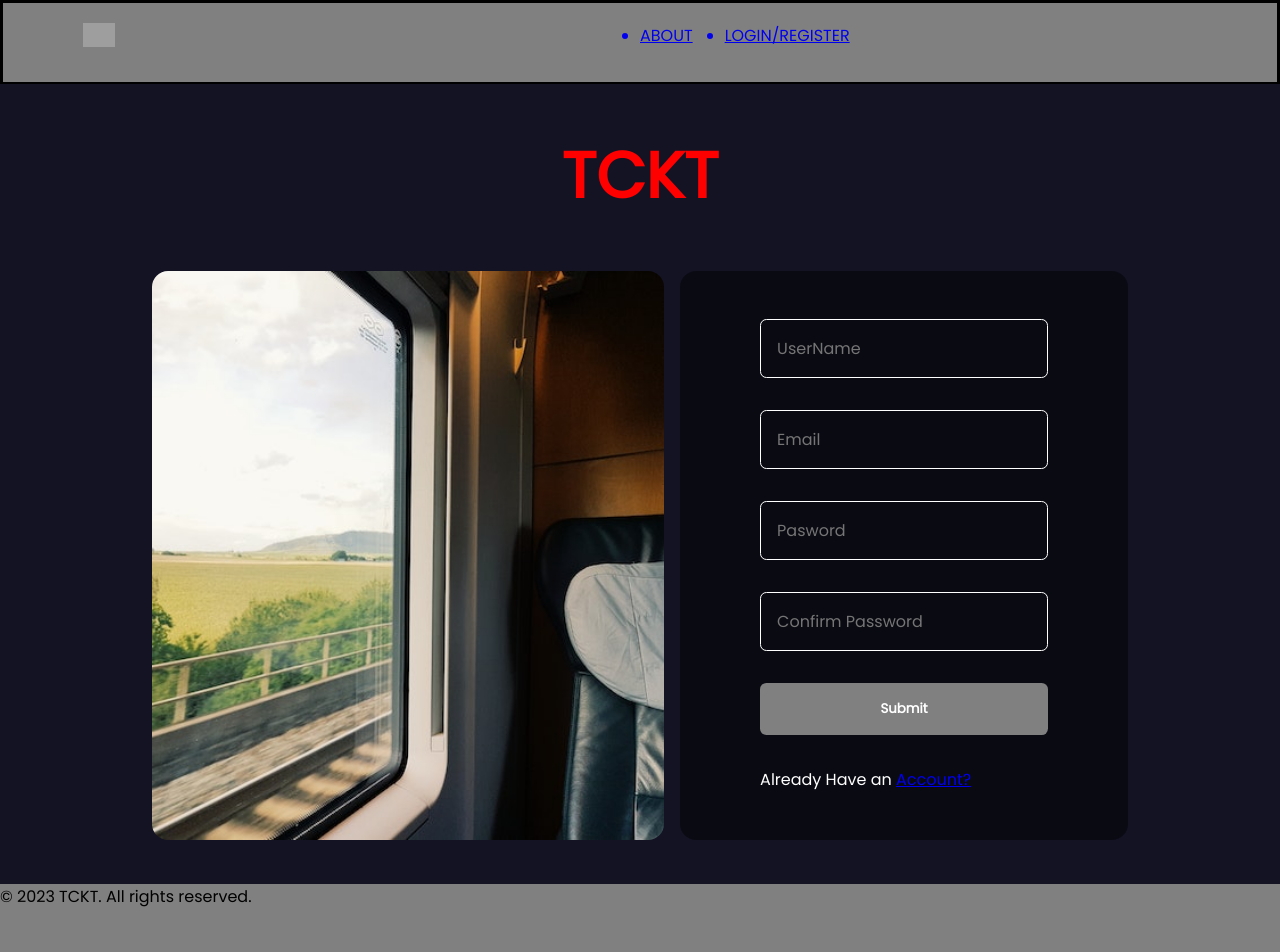
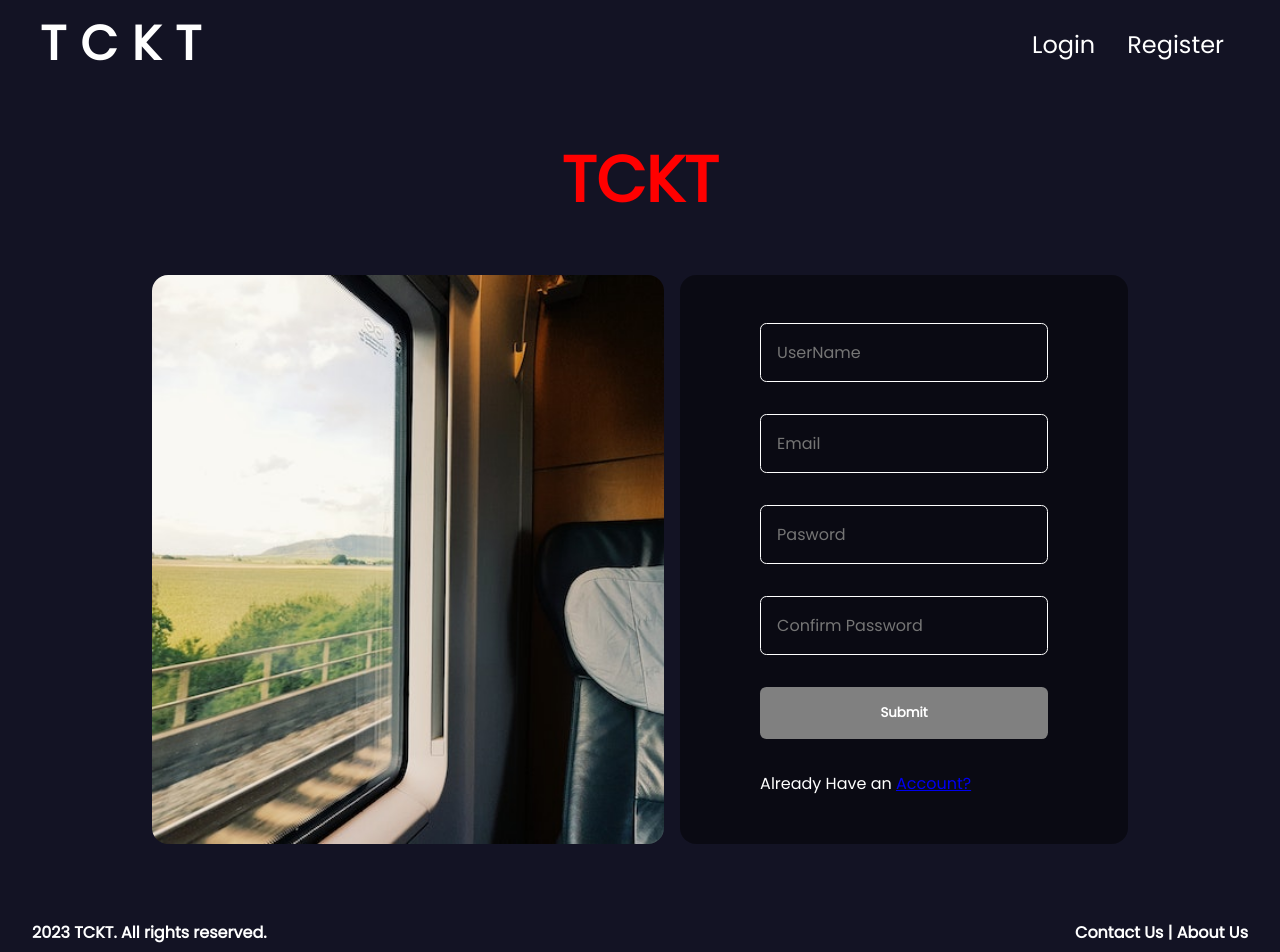
Before and after one commit to kaunfused/train, a React (Vite) app: page / in a window 1280 px wide. Shown: the top 952 px of the page. Before the commit the page ends 909 px from the top, so only its background shows below. Built offline with nearby package versions, Linux system fonts and the light colour scheme; grey boxes are pictures that could not be loaded.

Commit message:
navbar and footer added

```diff
--- a/src/App.jsx
+++ b/src/App.jsx
@@ -1,3 +1,4 @@
+import axios from "axios";
 import { createBrowserRouter, RouterProvider } from "react-router-dom";
 import "./App.css";
 import {
@@ -9,7 +10,6 @@ import {
   Base,
 } from "./components/index";
 import { loader as TrainInfo } from "./components/Trains";
-import { loader as book } from "./components/Booking";
 
 const router = createBrowserRouter([
   {
@@ -36,7 +36,10 @@ const router = createBrowserRouter([
       {
         path: "booking_details",
         element: <Booking />,
-        loader: book,
+        loader: async () => {
+          let resp = await axios.get("http://localhost:5000/get_booking")
+          return resp;
+        }
       },
     ],
   },
--- a/src/components/Booking.jsx
+++ b/src/components/Booking.jsx
@@ -1,14 +1,10 @@
-import axios from "axios";
 import { useLoaderData } from "react-router-dom";
 
-export const loader = async () => {
-  let data = await axios.get("/booking");
-  return data;
-};
 
 function Booking() {
   //t will have the data returned to it from the above loader function
-  let t = useLoaderData();
+  let {data} = useLoaderData();
+  console.log(data);
 
   return <h1>booking details here</h1>;
 }
--- a/src/components/Footer.jsx
+++ b/src/components/Footer.jsx
@@ -1,14 +1,25 @@
 import React from "react";
+import styled from "styled-components";
 // import "./Footer.css";
 
 const Footer = () => {
   return (
-    <footer className="footer">
-      <div className="container">
-        <p>&copy; 2023 TCKT. All rights reserved.</p>
-      </div>
-    </footer>
+    <Wrapper>
+      <h4>2023 TCKT. All rights reserved.</h4>
+      <h4> Contact Us | About Us</h4>
+    </Wrapper>
   );
 };
 
 export default Footer;
+
+const Wrapper = styled.footer`
+  background-color: #131324;
+  color: white;
+  padding: 2rem;
+  min-height: 2rem;
+  display: flex;
+  justify-content: space-between;
+  align-items: center;
+  font-size: 1rem;
+`;
--- a/src/components/Navbar.css
+++ b/src/components/Navbar.css
@@ -1,117 +1,61 @@
-/* .div1 {
-    display: block;
-    position: absolute;
-    right: 0;
-    left: 0;
-    top: 4rem;
-    width: 100%;
-    transition-property: background-color, border-color, color, fill, stroke, opacity, box-shadow, transform;
-    transition-timing-function: cubic-bezier(0.4, 0, 0.2, 1);
-    transition-duration: 300ms;
-
-    @media (min-width: 768px) {
-        display: none;
-    }
+* {
+  margin: 0;
+  padding: 0;
+  box-sizing: border-box;
 }
 
-.ul1 {
-    padding: 5rem;
-    font-family: system-ui, -apple-system, BlinkMacSystemFont, "Segoe UI", Roboto, "Helvetica Neue", Arial, "Noto Sans", sans-serif, "Apple Color Emoji", "Segoe UI Emoji", "Segoe UI Symbol", "Noto Color Emoji";
-    font-weight: 500;
-    text-align: center;
-    color: 17px;
+nav {
+  background-color: #131324;
+  display: flex;
+  min-height: 5rem;
+  justify-content: space-between;
+  align-items: center;
+  padding: 0.5rem 2.5rem;
 }
 
-.li1 {
-    padding-top: 1rem;
-    padding-bottom: 1rem;
-    margin-top: 1rem;
-    margin-bottom: 1rem;
-    border-bottom-width: 1px;
-
-    :hover {
-        border-radius: 0.25rem;
-    }
+.logo h1 {
+  font-size: 3rem;
+  letter-spacing: 0.9rem;
+  color: white;
+  transition: 0.45s linear;
 }
 
-.div2 {
-    display: flex;
-    z-index: 50;
-    padding-top: 1rem;
-    padding-bottom: 1rem;
-    padding-left: 5rem;
-    padding-right: 5rem;
-    justify-content: space-between;
-    border-bottom-width: 2px;
-    border-style: solid;
-    color: #000000;
-
-    @media (min-width: 1024px) {
-        padding-top: 1.25rem;
-        padding-bottom: 1.25rem;
-    }
+.logo h1:hover {
+  color: red;
+  cursor: pointer;
 }
 
-.div3 {
-    display: flex;
-    margin-bottom: 0.5rem;
-    flex: 1 1 0%;
-    align-items: center;
+ul {
+  list-style: none;
+  display: flex;
+  min-width: 14rem;
+  font-size: 1.5rem;
+  justify-content: space-around;
+  align-items: center;
+  color: white;
 }
 
-.link1 {
-    width: auto;
-    height: 1.5rem;
+li {
+  transition: all 0.45s;
 }
 
-.div4 {
-    display: none;
-    justify-content: flex-end;
-    font-weight: 400;
-
-
-    @media (min-width: 768px) {
-        display: flex;
-    }
-
-    @media (min-width: 1024px) {
-        display: flex;
-        flex: 1 1 0%;
-    }
+ul li:hover {
+  color: red;
+  cursor: pointer;
 }
 
-.div5 {
-    flex: 1 1 0%;
+.logout {
+  color: white;
+  font-size: 1.5rem;
+  transition: 0.45s all;
+  list-style: none;
 }
 
-.ul2 {
-    display: flex;
-    margin-right: 4rem;
-    gap: 2rem;
-    font-family: system-ui, -apple-system, BlinkMacSystemFont, "Segoe UI", Roboto, "Helvetica Neue", Arial, "Noto Sans", sans-serif, "Apple Color Emoji", "Segoe UI Emoji", "Segoe UI Symbol", "Noto Color Emoji";
-    font-weight: 500;
-    color: 15px;
+.logout:hover {
+  cursor: pointer;
+  color: red;
 }
 
-.li2 {
-    border-radius: 0.125rem;
-    transition-property: background-color, border-color, color, fill, stroke, opacity, box-shadow, transform;
-    transition-timing-function: cubic-bezier(0.4, 0, 0.2, 1);
-    transition-duration: 300ms;
-    cursor: pointer;
-
-    :hover {
-        border-bottom-width: 2px;
-    }
+.active {
+  color: red;
 }
-
-.button1 {
-    display: block;
-
-
-    @media (min-width: 768px) {
-        display: none;
-    }
-
-
-} */
--- a/src/components/Trains.jsx
+++ b/src/components/Trains.jsx
@@ -22,15 +22,11 @@ const Trains = () => {
 
   useEffect(() => {
 
-
     if(seatsInfo){
-      const x = Submit(seatsInfo)
-      if(x===1){
-        nav("/search");
-      }
+      Submit(seatsInfo)
+      nav("/booking_details");
     }
   }, [seatsInfo]);
-
   // function to submit the customer requirements of seats
   async function Submit(lala) {
     console.log(lala);
--- a/src/components/login.jsx
+++ b/src/components/login.jsx
@@ -49,7 +49,7 @@ function Login() {
         nav("/search");
       }
       if (data.status === false) {
-        toast.error("Incorrect Credentials",error);
+        toast.error("Incorrect Credentials", error);
       }
     }
   };
@@ -81,7 +81,7 @@ function Login() {
               Log In
             </button>
             <span>
-              Dont have an <Link to="/register">Account?</Link>
+              Dont have an <Link to="/">Account?</Link>
             </span>
             <span>Forgot UserName</span>
           </form>
@@ -94,7 +94,6 @@ function Login() {
 
 const Container = styled.div`
   height: 100vh;
-  width: 100vw;
   display: flex;
   flex-direction: column;
   justify-content: center;
--- a/src/components/navbar.jsx
+++ b/src/components/navbar.jsx
@@ -1,57 +1,35 @@
-import { Link } from "react-router-dom";
-import { useState } from "react";
-import { FaTimes } from "react-icons/fa";
-import { CiMenuFries } from "react-icons/ci";
-// import the Navbar css file here
+import "./Navbar.css";
+import { useNavigate } from "react-router-dom";
 
 const Navbar = () => {
-  const [click, setClick] = useState(false);
-  const handleClick = () => {
-    setClick(!click);
-  };
-  const content = (
-    <>
-      <div className="div1">
-        <ul className="ul1">
-          <Link to="/account" unstable_viewTransition>
-            <li className="li1">Account</li>
-          </Link>
-          <Link to="/transachistory" unstable_viewTransition>
-            <li className="li1">Transaction History</li>
-          </Link>
-          <Link to="/login" unstable_viewTransition>
-            <li className="li1">Login/Register</li>
-          </Link>
-        </ul>
-      </div>
-    </>
-  );
+  const nav = useNavigate();
+
   return (
     <nav>
-      <div className="div2">
-        <div className="div3">
-          <Link to="/" unstable_viewTransition>
-            <img src="/logo-no-background.svg" alt="Logo" className="link1" />
-          </Link>
-        </div>
-        <div className="div4">
-          <div className="div5">
-            <ul className="ul2">
-              <Link to="/about" className="unstable-viewTransition">
-                <li className="li2">ABOUT</li>
-              </Link>
-              <Link to="/login" className="unstable-viewTransition">
-                <li className="li2">LOGIN/REGISTER</li>
-              </Link>
-            </ul>
-          </div>
-        </div>
-        <div>{click && content}</div>
+      <div className="logo">
+        <h1>TCKT</h1>
+      </div>
 
-        <button className="button1" onClick={handleClick}>
-          {click ? <FaTimes /> : <CiMenuFries />}
-        </button>
-      </div>
+      {!localStorage.getItem("User") ? (
+        <ul>
+          <li
+            onClick={() => {
+              nav("/login");
+            }}
+          >
+            Login
+          </li>
+          <li
+            onClick={() => {
+              nav("/");
+            }}
+          >
+            Register
+          </li>
+        </ul>
+      ) : (
+        <li className="logout">Logout</li>
+      )}
     </nav>
   );
 };
```
Also changed, not shown: 1 other file (tests, documents, lock files or other folders).
